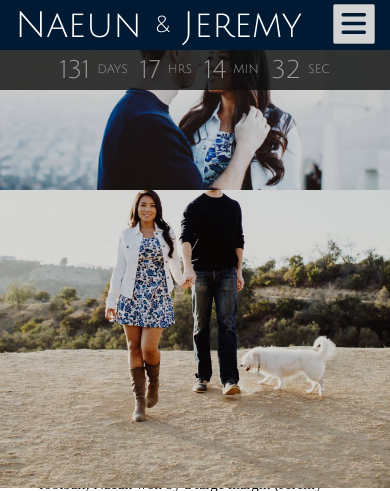
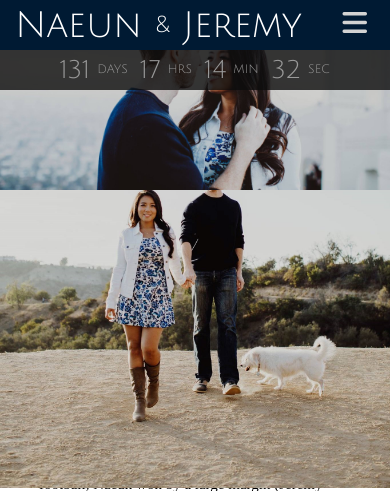
Before and after one commit to rimjieun/wedding-site, a PHP site: page / in a window 390 px wide. Shown: the top 491 px of the page. Run offline with PHP 8.4, Linux system fonts and the light colour scheme; some libraries are stand-ins or nearby versions; some web fonts are replaced.

Commit message:
saving changes

```diff
--- a/assets/css/mq.css
+++ b/assets/css/mq.css
@@ -33,16 +33,13 @@
     position: absolute;
     top: 4.3px;
     right: 15px;
-    background: lightgrey;
-    border-radius: 2px;
-    border: 1px #999999 solid;
     padding: 5px 8px;
   }
 
   i.fa.fa-bars {
     display: block;
     font-size: 28px;
-    color: rgb(0, 26, 51);
+    color: lightgrey;
   }
 
   span.tiny {
--- a/assets/js/index.js
+++ b/assets/js/index.js
@@ -69,7 +69,7 @@ if ($(window).width() > 600) {
   $('div#cycler').css({ 'padding-top': '0' });
   loadMobileImages();
   $(window).scroll(function() {
-    if ($(this).scrollTop() > 100) {
+    if ($(this).scrollTop() > 50) {
       $('header')
         .fadeOut(500)
         .css("display", "else");
```
